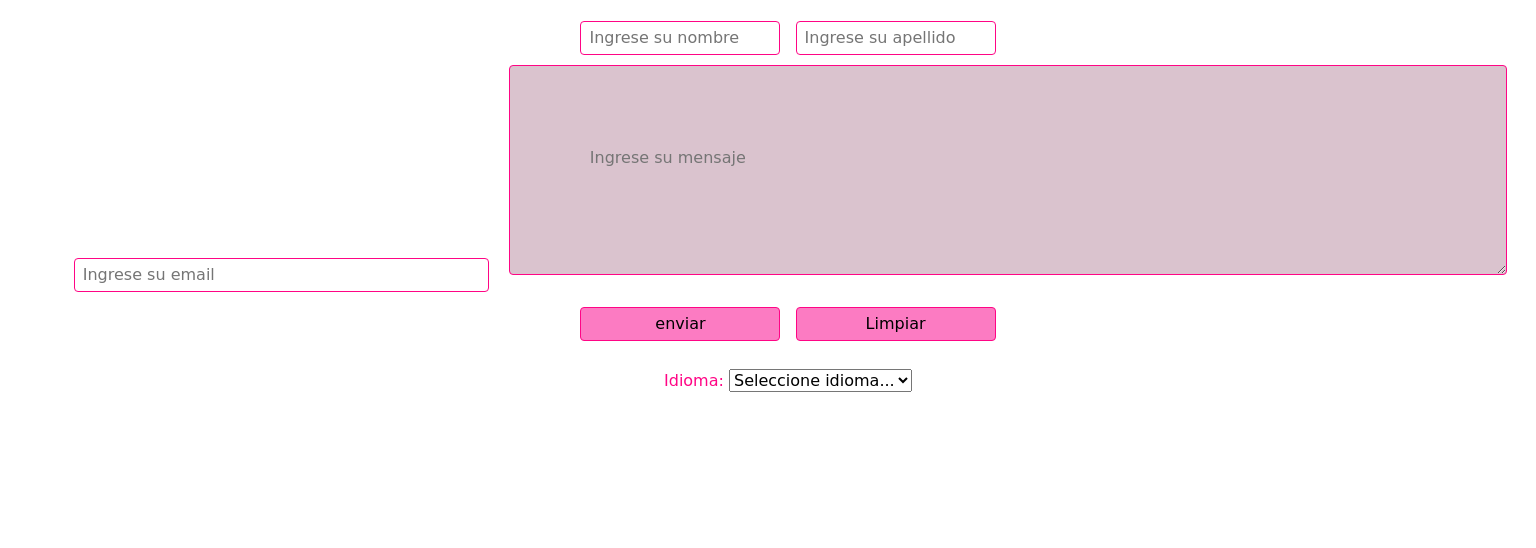
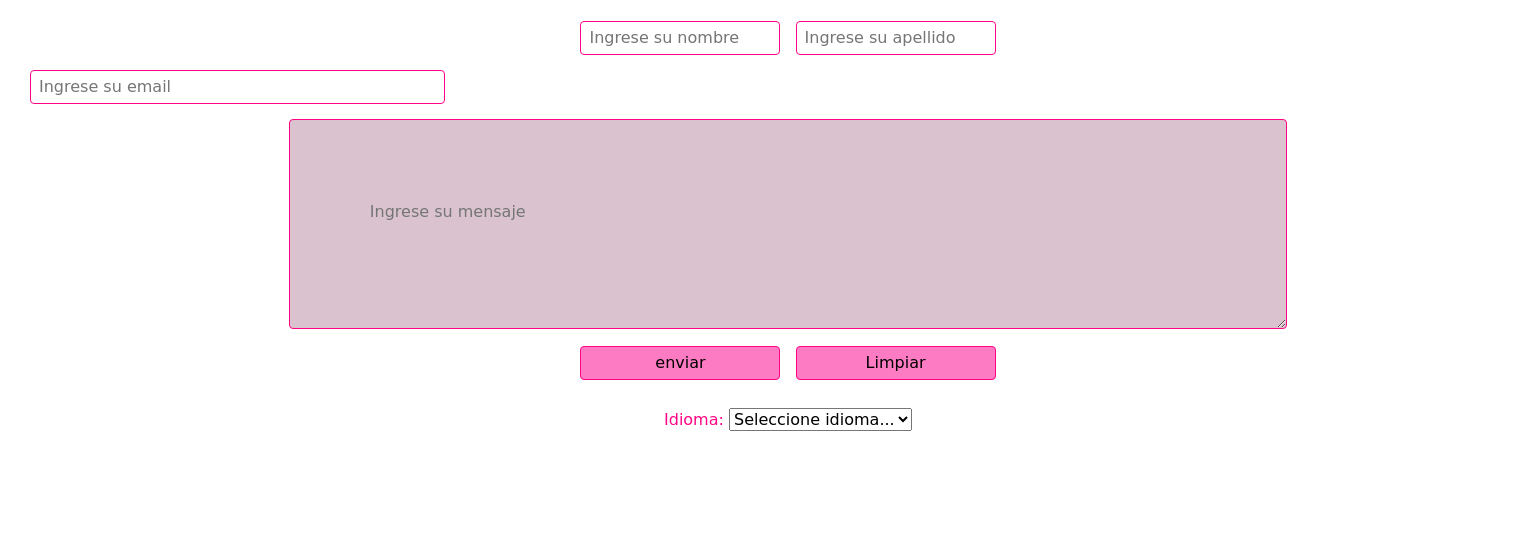
Before and after one commit to valeriagromero/Proyecto-Github-n-5, a plain HTML site: page Entrega 5/pages/contacto.html in a window 1536 px wide. Shown: the part 236-784 px from the top of the page. Drawn offline with nearby package versions, Linux system fonts and the light colour scheme; a web font is replaced by a local one.

Commit message:
bootstrap

```diff
--- a/Entrega 5/assets/css/style.css
+++ b/Entrega 5/assets/css/style.css
@@ -480,13 +480,13 @@ form input {
 @media(min-width:1200px) {
     .caja {
         display: grid;
-        grid-template-columns: 3 1fr;
-        grid-template-rows: 70px 70px 750px;
-        grid-template-areas: "caja1 caja1 caja1"
-                             "caja2 caja2 caja2"
-                             "caja3 caja3 caja3"
-                             "caja4 caja4 caja4"
-                             "caja5 caja5 caja5"
+        grid-template-columns: 5 1fr;
+        grid-template-rows: 70px 70px 750px 70px 30px;
+        grid-template-areas: "caja1 caja1 caja1 caja1 caja1"
+                             "caja2 caja2 caja2 caja2 caja2"
+                             "caja3 caja3 caja3 caja3 caja3"
+                             "caja4 caja4 caja4 caja4 caja4"
+                             "caja5 caja5 caja5 caja5 caja5"
                              ;
 
 
@@ -619,6 +619,52 @@ h3.form__titulo {
 }
 
 }
+@media(min-width:1400px) {
+    .caja {
+        display: grid;
+        grid-template-columns: 4 1fr;
+        grid-template-rows: 70px 70px 750px;
+        grid-template-areas: "caja1 caja1 caja1 caja1"
+                             "caja2 caja2 caja2 caja2"
+                             "caja3 caja3 caja3 caja2"
+                             "caja4 caja4 caja4 caja2"
+                             "caja5 caja5 caja5 caja2 "
+                             ;
+
+
+}
+.caja{
+    width: 100%;}
+
+.caja1 {
+    grid-area:caja1;
+    width: 100%;
+    height: 60px;
+    background-color: #FF3CAC;
+    background-image: linear-gradient(225deg, #FF3CAC 0%, #784BA0 50%, #c52b72 100%);
+    display: flex;
+    justify-content: space-between
+
+}
+
+}
+.caja3form {
+    grid-area: caja3;
+    width: 100%
+
+
+}
+
+
+.form__mail{
+    display: flex;
+
+
+
+}
+
+
+
 .texto{
     font-family:'Black And White Picture', sans-serif;
     font-family: 'Metal', cursive;
--- a/Entrega 5/pages/contacto.html
+++ b/Entrega 5/pages/contacto.html
@@ -6,14 +6,15 @@
     <meta name="viewport" content="width=device-width, initial-scale=1.0">
     <link href="https://cdn.jsdelivr.net/npm/bootstrap@5.2.0-beta1/dist/css/bootstrap.min.css" rel="stylesheet" integrity="sha384-0evHe/X+R7YkIZDRvuzKMRqM+OrBnVFBL6DOitfPri4tjfHxaWutUpFmBp4vmVor" crossorigin="anonymous">
     <link rel="stylesheet" href="../assets/css/style.css">
+    <link href="https://unpkg.com/aos@2.3.1/dist/aos.css" rel="stylesheet">
     <title>Contacto</title>
 </head>
 <body class="caja">
     <div>
         <nav class="navbar navbar-expand-lg bg-light">
             <div class="container-fluid">
-              <a class="navbar-brand" href=""><img class="w-50"
-                src="../Imagenes/Logo empresa.png" alt=""></a>
+                <a class="navbar-brand" href=""><img class="w-50"
+                 src="../Imagenes/Logo empresa.png" alt=""></a>
               <button class="navbar-toggler" type="button" data-bs-toggle="collapse" data-bs-target="#navbarNav" aria-controls="navbarNav" aria-expanded="false" aria-label="Toggle navigation">
                 <span class="navbar-toggler-icon"></span>
               </button>
@@ -101,6 +102,9 @@
             </div>
             </div>
     </footer>
+    <script>
+        AOS.init();
+      </script>
     <script src="https://cdn.jsdelivr.net/npm/bootstrap@5.2.0-beta1/dist/js/bootstrap.bundle.min.js" integrity="sha384-pprn3073KE6tl6bjs2QrFaJGz5/SUsLqktiwsUTF55Jfv3qYSDhgCecCxMW52nD2" crossorigin="anonymous"></script>
 
 
```
Also changed, not shown: Entrega 5/pages/quienesSomos.html (+9 -13 lines).
